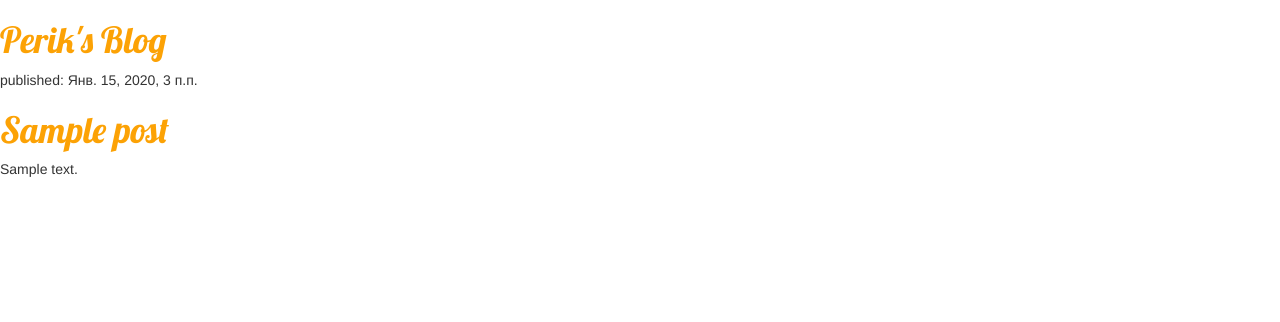
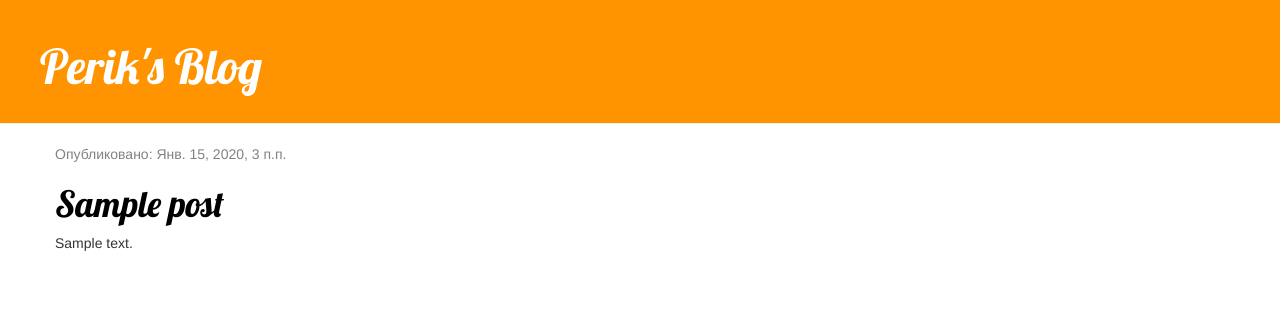
Before and after one commit to Perik1987/my-first-blog, a Django app: template myproject/mysite/blog/templates/blog/post_list.html in a window 1280 px wide. Shown: the top 322 px of the page. Run offline with Django 3.2, Linux system fonts and the light colour scheme; the template is opened without the code that fills it: values that come from a table or form of the project are taken from there, others are empty; tables that the repository leaves empty hold one stand-in row (values such as "Sample post"); some libraries are stand-ins or nearby versions.

Commit message:
Added view and template for detailed blog post as well as CSS for the site.

```diff
--- a/myproject/mysite/blog/static/css/blog.css
+++ b/myproject/mysite/blog/static/css/blog.css
@@ -1,11 +1,46 @@
-h1 a {
-    color: #FCA205;
+.page-header {
+    background-color: #ff9400;
+    margin-top: 0;
+    padding: 20px 20px 20px 40px;
 }
-<a href="https://en.wikipedia.org/wiki/Django" class="external_link" id="link_to_wiki_page">
-body {
-    padding-left: 15px;
+
+.page-header h1, .page-header h1 a, .page-header h1 a:visited, .page-header h1 a:active {
+    color: #ffffff;
+    font-size: 36pt;
+    text-decoration: none;
 }
-h1 a {
-    color: #FCA205;
-    font-family: 'Lobster';
+
+.content {
+    margin-left: 40px;
 }
+
+h1, h2, h3, h4 {
+    font-family: 'Lobster', cursive;
+}
+
+.date {
+    color: #828282;
+}
+
+.save {
+    float: right;
+}
+
+.post-form textarea, .post-form input {
+    width: 100%;
+}
+
+.top-menu, .top-menu:hover, .top-menu:visited {
+    color: #ffffff;
+    float: right;
+    font-size: 26pt;
+    margin-right: 20px;
+}
+
+.post {
+    margin-bottom: 70px;
+}
+
+.post h1 a, .post h1 a:visited {
+    color: #000000;
+}
--- a/myproject/mysite/blog/templates/blog/post_list.html
+++ b/myproject/mysite/blog/templates/blog/post_list.html
@@ -8,16 +8,26 @@
         <title>perik's blog</title>
     </head>
     <body>
-<div>
+<div class="page-header">
     <h1><a href="/">Perik's Blog</a></h1>
 </div>
 
 {% for post in posts %}
-    <div>
-        <p>published: {{ post.published_date }}</p>
-        <h1><a href="">{{ post.title }}</a></h1>
-        <p>{{ post.text|linebreaksbr }}</p>
+    <div class="content container">
+    <div class="row">
+        <div class="col-md-8">
+            {% for post in posts %}
+                <div class="post">
+                    <div class="date">
+                        <p>Опубликовано: {{ post.published_date }}</p>
+                    </div>
+                    <h1><a href="">{{ post.title }}</a></h1>
+                    <p>{{ post.text|linebreaksbr }}</p>
+                </div>
+            {% endfor %}
+        </div>
     </div>
+</div>
 {% endfor %}
     </body>
 </html>
```
